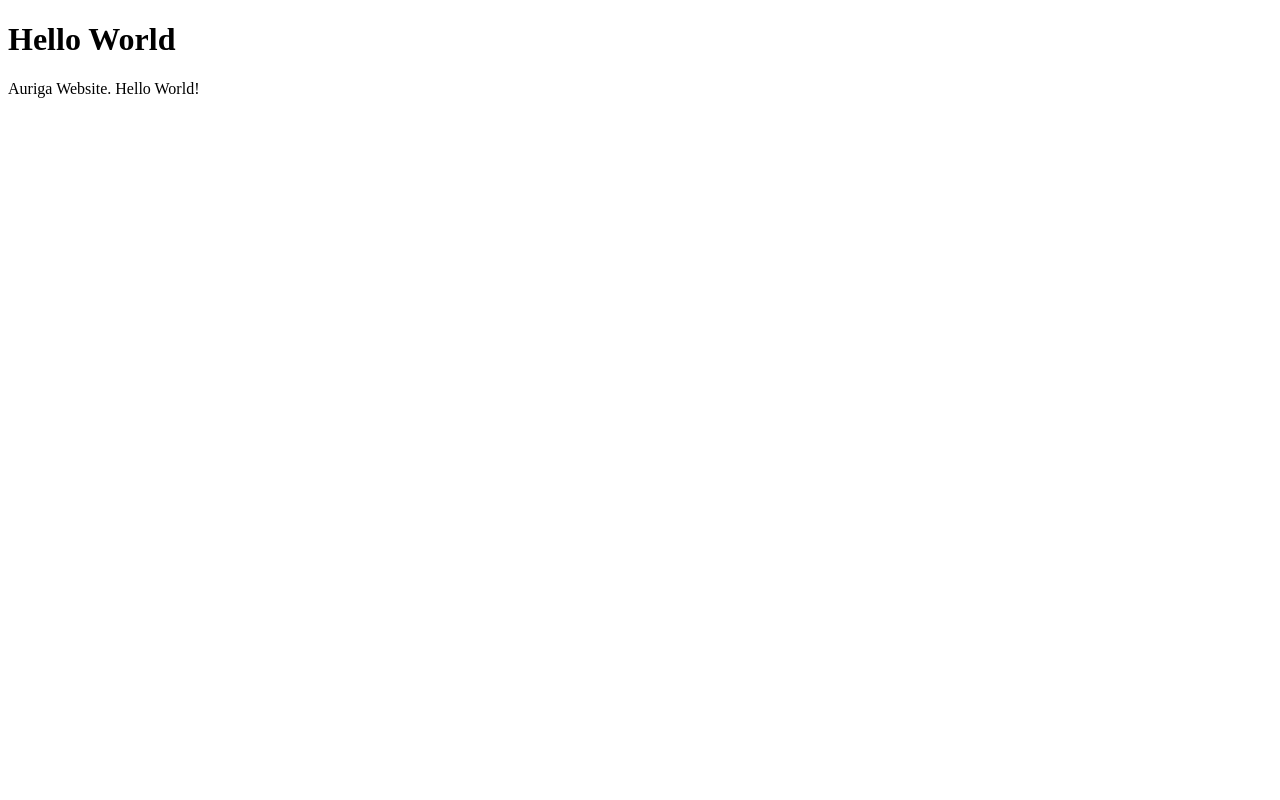
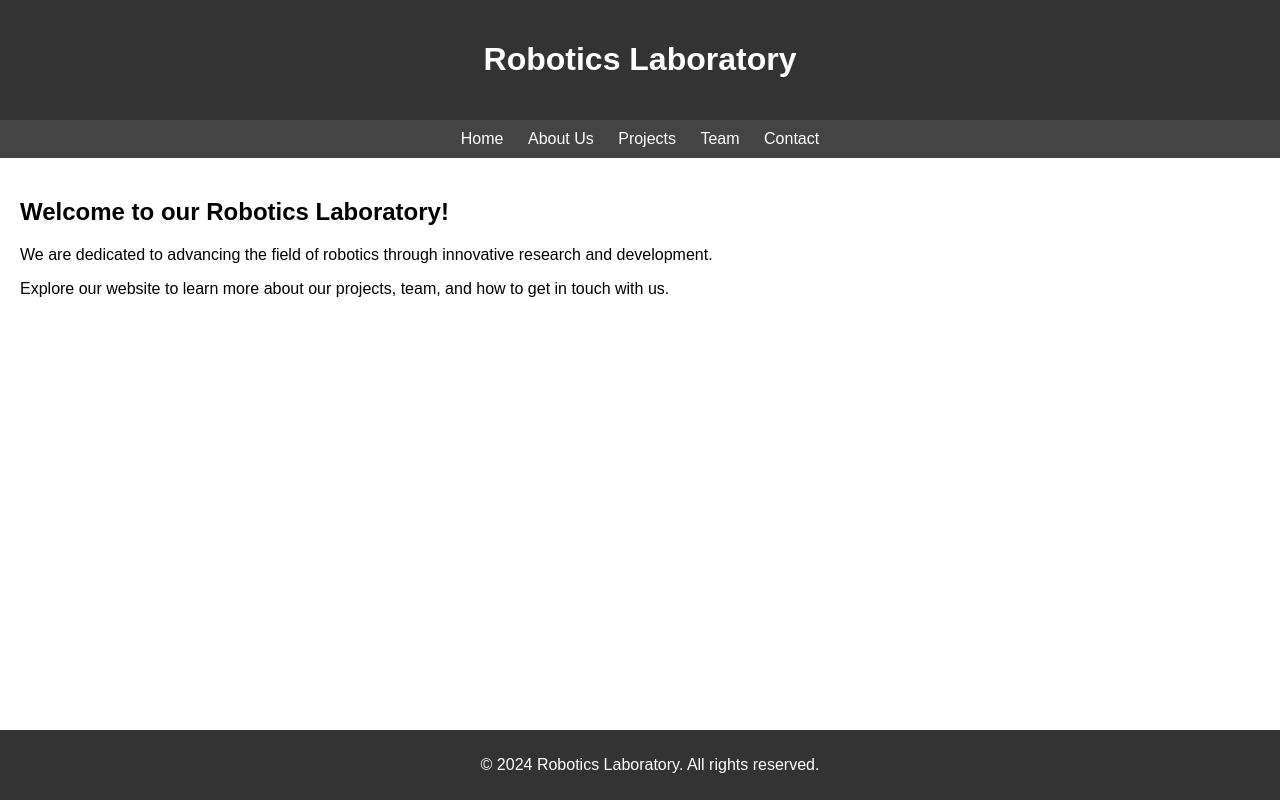
Before and after one commit to SBU-TEAM/SBU-TEAM.github.io, a plain HTML site: page index.html in a window 1280 px wide. Drawn offline with Linux system fonts and the light colour scheme.

Commit message:
check template

```diff
--- a/index.html
+++ b/index.html
@@ -1,7 +1,69 @@
 <!DOCTYPE html>
-<html>
+<html lang="en">
+<head>
+    <meta charset="UTF-8">
+    <meta name="viewport" content="width=device-width, initial-scale=1.0">
+    <title>Robotics Laboratory</title>
+    <style>
+        /* Add your CSS styles here */
+        body {
+            font-family: Arial, sans-serif;
+            margin: 0;
+            padding: 0;
+        }
+        header {
+            background-color: #333;
+            color: #fff;
+            padding: 20px;
+            text-align: center;
+        }
+        nav {
+            background-color: #444;
+            padding: 10px;
+            text-align: center;
+        }
+        nav a {
+            color: #fff;
+            text-decoration: none;
+            margin: 0 10px;
+        }
+        section {
+            padding: 20px;
+        }
+        footer {
+            background-color: #333;
+            color: #fff;
+            padding: 10px;
+            text-align: center;
+            position: fixed;
+            bottom: 0;
+            width: 100%;
+        }
+    </style>
+</head>
 <body>
-<h1>Hello World</h1>
-<p>Auriga Website. Hello World!</p>
+
+<header>
+    <h1>Robotics Laboratory</h1>
+</header>
+
+<nav>
+    <a href="#">Home</a>
+    <a href="#">About Us</a>
+    <a href="#">Projects</a>
+    <a href="#">Team</a>
+    <a href="#">Contact</a>
+</nav>
+
+<section>
+    <h2>Welcome to our Robotics Laboratory!</h2>
+    <p>We are dedicated to advancing the field of robotics through innovative research and development.</p>
+    <p>Explore our website to learn more about our projects, team, and how to get in touch with us.</p>
+</section>
+
+<footer>
+    <p>&copy; 2024 Robotics Laboratory. All rights reserved.</p>
+</footer>
+
 </body>
 </html>
```
